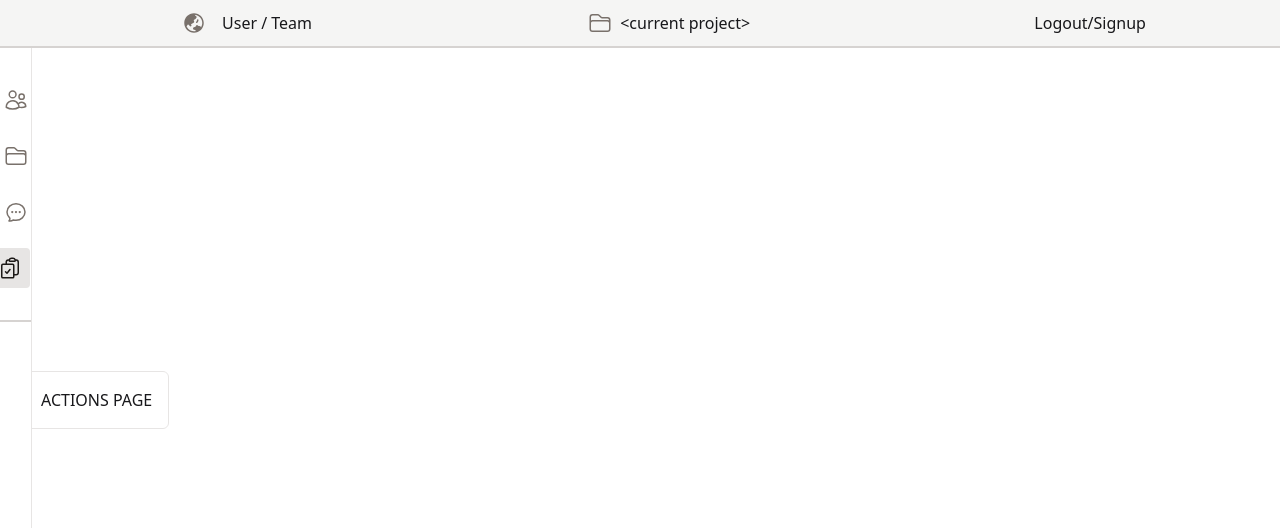
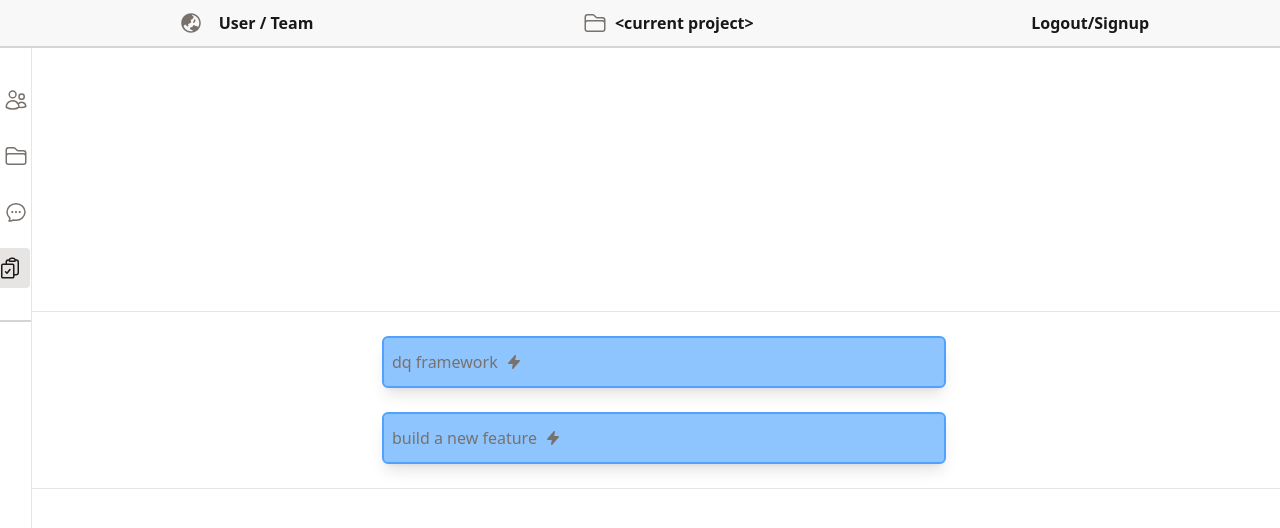
Before and after one commit to TheNotoriousZW/rooms, a React (Vite) app: page /actions in a window 1280 px wide. Shown: the top 528 px of the page. Built offline with nearby package versions, Linux system fonts and the light colour scheme.

Commit message:
action implementation

```diff
--- a/src/pages/Actions.jsx
+++ b/src/pages/Actions.jsx
@@ -1,9 +1,59 @@
+import FeatureIcon from "../icons/FeatureIcon"
+export default function Actions(){
 
-export default function Actions(){
+    const actions = [
+        {
+            id: 1,
+            name: "dq framework",
+            description: "Description 1",
+            status: "Pending",
+            assignedTo: "John Doe",
+            dueDate: "2025-01-01",
+            createdAt: "2025-01-01",
+            updatedAt: "2025-01-01",
+            createdBy: "John Doe",
+            updatedBy: "John Doe",
+            projectId: 1,
+            projectName: "Project 1",
+        },
+        {
+            id: 2,
+            name: "build a new feature",
+            description: "Description 2",
+            status: "Pending",
+            assignedTo: "Jane Doe",
+            dueDate: "2025-01-01",
+            createdAt: "2025-01-01",
+            updatedAt: "2025-01-01",
+            createdBy: "Jane Doe",
+            updatedBy: "Jane Doe",
+            projectId: 2,
+            projectName: "Project 2",
+        },
+
+    ]
     return(
 
-        <div className="border border-stone-200 rounded-md p-4">
-            <h1>ACTIONS PAGE</h1>
+        <div className="flex flex-col w-screen  text-stone-500">
+            <div className="w-full flex items-center justify-center border border-stone-200">
+               <ul>
+                {actions.map(action => {
+                    return(
+                        <li key={action.id} className="flex flex border-2
+                        border-blue-400 font-medium text-stone-500 bg-blue-300 shadow-lg rounded-md  space-x-4 m-6">
+                            <div className="flex p-2 w-140 items-center ">
+                                <p>{action.name}</p>
+                                <FeatureIcon lable="action" path="/actions">
+                                <svg xmlns="http://www.w3.org/2000/svg" viewBox="0 0 16 16" fill="currentColor" className="size-4">
+                                    <path fillRule="evenodd" d="M9.58 1.077a.75.75 0 0 1 .405.82L9.165 6h4.085a.75.75 0 0 1 .567 1.241l-6.5 7.5a.75.75 0 0 1-1.302-.638L6.835 10H2.75a.75.75 0 0 1-.567-1.241l6.5-7.5a.75.75 0 0 1 .897-.182Z" clipRule="evenodd" />
+                                  </svg>
+                                </FeatureIcon>
+                            </div>
+                        </li>
+                    )
+                })}
+               </ul>
+           </div>
         </div>
     )
 }
--- a/src/pages/Projects.jsx
+++ b/src/pages/Projects.jsx
@@ -38,22 +38,43 @@ export default function Projects(){
         </div>
 
         <div className="border w-screen border-stone-200 flex flex-col pt-14 justify-center items-center">
-            <div className="flex flex-col border border-stone-200">
-                <p>New Feature</p>
+            <div className="flex flex-col items-center p-4 rounded-md border border-stone-200">
+                <p className="text-stone-900 font-bold">New Action</p>
+                <div className="flex flex-col">
+                    <p className="text-stone-500">Create and assign a new action to the project</p>
+                </div>
+                <button className="btn mt-4">Create Action</button>
             </div>
+
+            <div className="flex flex-row w-1/2 items-center mt-3 space-x-16 ">
+                 <div className="flex flex-col border border-stone-200 rounded-md p-4 w-1/3">
+                     <p>project time tracking</p>
+                     <p>calendar kind of object</p>
+                 </div>
+                 <div className="flex flex-col border border-stone-200 rounded-md p-4 w-1/3">
+                    <p>project members activity</p>
+                    <p>list of members and their activity</p>
+                 </div>
+                 <div className="flex flex-col border border-stone-200 rounded-md p-6 w-1/3">
+                    <p>blockers</p>
+                    <p>list of blockers and raised concerns</p>
+                    <p>can be raised by members or by the project leader</p>
+                 </div>
+            </div>
+
             <div className="flex flex-col
                             justify-center
                             divide-stone-200
                             border-2
                             border-dashed
                             border-stone-200
-                            text-center items-center relative border m-auto rounded-md w-1/2 h-1/4">
+                            text-center items-center relative border m-16 rounded-md w-1/2 h-1/4">
                 <div className="flex flex-row items-center absolute border-b-2 border-stone-200 top-4 text-stone-900 font-bold">
                     Submit Project Information
                 </div>
                 <div className="flex flex-col">
                     <div className="flex flex-row items-center pl-18">
-                    <label htmlFor="projectResource" className="text-stone-300 font-bold ">New Resource</label>
+                    <label htmlFor="projectResource" className="text-stone-300  ">New Resource</label>
                     <FeatureIcon lable="submit" path="/projects">
                     <svg xmlns="http://www.w3.org/2000/svg" viewBox="0 0 16 16" fill="currentColor" className="size-4">
                         <path d="M7.25 10.25a.75.75 0 0 0 1.5 0V4.56l2.22 2.22a.75.75 0 1 0 1.06-1.06l-3.5-3.5a.75.75 0 0 0-1.06 0l-3.5 3.5a.75.75 0 0 0 1.06 1.06l2.22-2.22v5.69Z" />
--- a/src/ui/Header.jsx
+++ b/src/ui/Header.jsx
@@ -4,7 +4,7 @@ import ProjectsIcon from "../icons/ProjectsIcon"
 export default function Header() {
 
     return(
-        <div className="flex flex-row border-stone-300 bg-stone-100 fixed border-b-2
+        <div className="flex flex-row border-stone-300 font-bold fixed border-b-2
         pl-10 h-12 fixed top-0 w-full bg-base-200 items-center justify-around">
             <div className="flex flex-row items-center space-x-2">
             <FeatureIcon lable="home" path="/">
```
Also changed, not shown: styletrack.txt.
